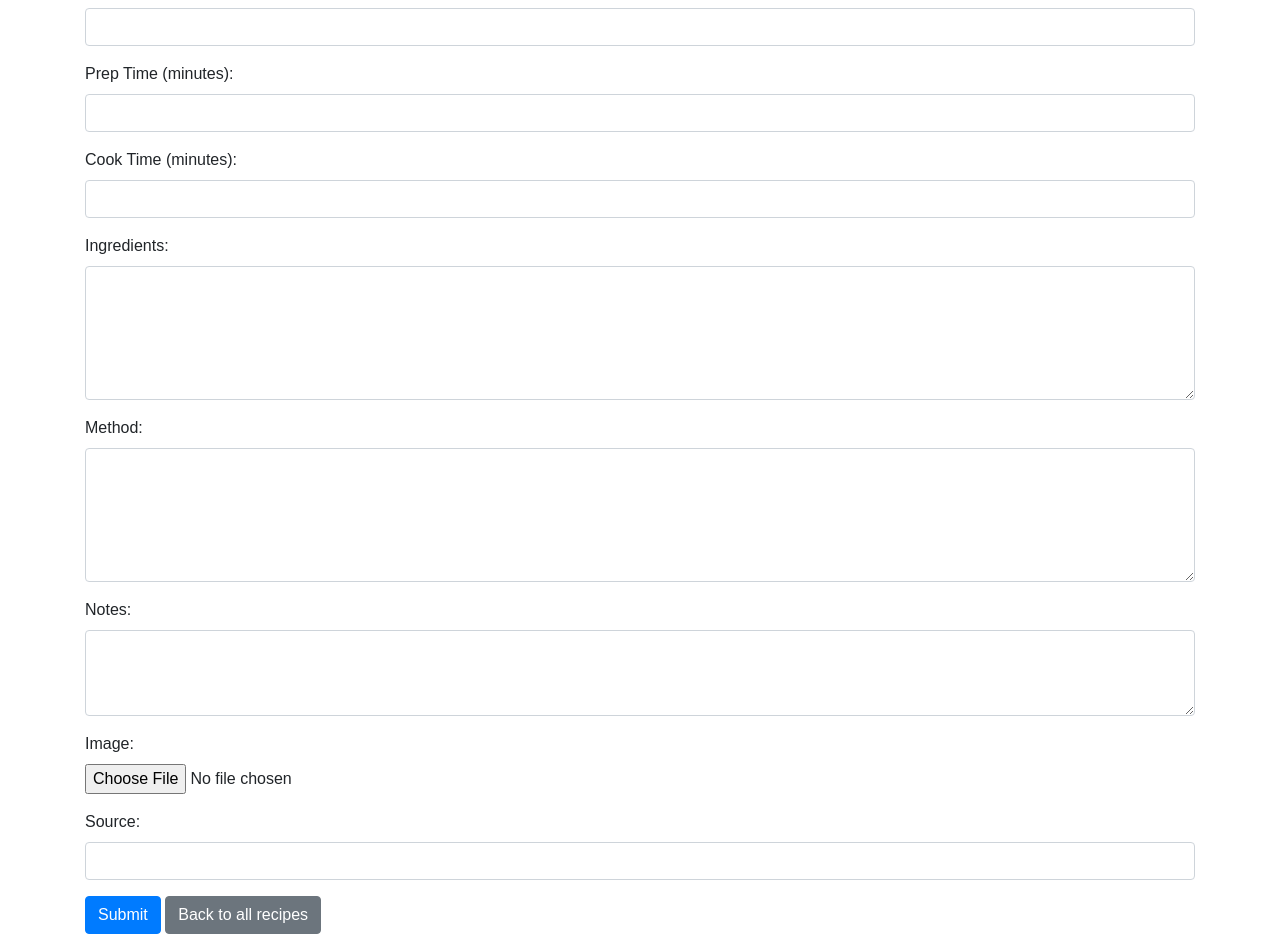
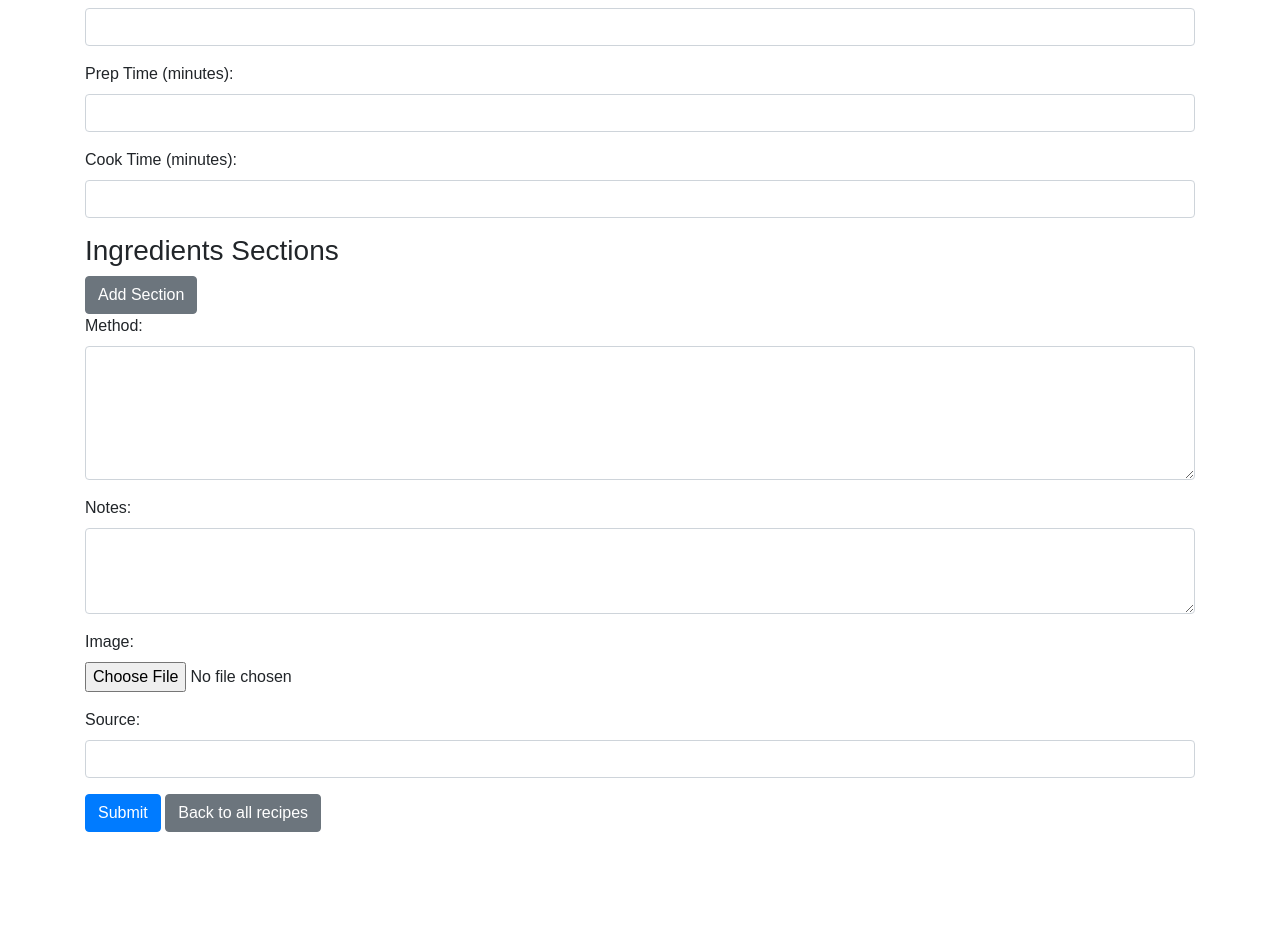
Before and after one commit to errolleesw/savor-recipes-flask, a Flask app: page /recipes/create in a window 1280 px wide. Shown: the part 668-1602 px from the top of the page. After the commit the page ends 1500 px from the top, so only its background shows below. Run offline with Flask 3, Linux system fonts and the light colour scheme; the visitor is signed in with stand-in values (Sample User, id 1); some libraries are stand-ins or nearby versions.

Commit message:
Update create form to create ingredient sections
Added interactivity to recipe creation form to support adding ingredient section and ingredients.

- still buggy, as the section and ingredient indexes aren't incrementing correctly.

```diff
--- a/app/controllers/recipes_controller.py
+++ b/app/controllers/recipes_controller.py
@@ -20,7 +20,7 @@ def recipes_list():
 @login_required
 def create_recipe():
     if request.method == 'POST':
-        # handle form submission
+        # Create the main recipe object
         new_recipe = Recipe(
             # id=request.form['name'],
             name=request.form['name'],
@@ -42,8 +42,43 @@ def create_recipe():
             created_by=current_user.id
         )
         db.session.add(new_recipe)
+        db.session.flush()  # Get the ID of the newly created recipe
+
+        # Process each ingredient section
+        section_index = 0
+        while f'section_name_{section_index}' in request.form:
+            section_name = request.form[f'section_name_{section_index}']
+            new_section = IngredientsSection(
+                recipe_id=new_recipe.id,
+                name=section_name,
+                c_order=section_index + 1,
+                created_by=current_user.id
+            )
+            db.session.add(new_section)
+            db.session.flush()
+
+            # Process each ingredient in the section
+            ingredient_index = 0
+            while f'ingredient_name_{section_index}_{ingredient_index}' in request.form:
+                ingredient_name = request.form[f'ingredient_name_{section_index}_{ingredient_index}']
+                quantity = request.form[f'ingredient_quantity_{section_index}_{ingredient_index}']
+                unit = request.form[f'ingredient_unit_{section_index}_{ingredient_index}']
+
+                new_ingredient = Ingredients(
+                    section_id=new_section.id,
+                    name=ingredient_name,
+                    quantity=quantity,
+                    unit=unit,
+                    created_by=current_user.id
+                )
+                db.session.add(new_ingredient)
+                # ingredient_index += 1
+
+            # section_index += 1
+
         db.session.commit()
         return redirect(url_for('recipes.recipes_list'))
+
     return render_template('recipe_create.html', title='Create a Recipe', recipe_data={})
 
 @recipes_bp.route('/fetch', methods=['POST'])
@@ -84,3 +119,18 @@ def delete_recipe(recipe_id):
     db.session.delete(recipe)
     db.session.commit()
     return redirect(url_for('recipes.recipes_list'))
+
+from flask import render_template, request, jsonify
+
+@recipes_bp.route('/add_section', methods=['POST'])
+@login_required
+def add_section():
+    section_index = request.form.get('section_index', 0, type=int)
+    return render_template('partials/_ingredient_section.html', section_index=section_index)
+
+@recipes_bp.route('/add_ingredient', methods=['POST'])
+@login_required
+def add_ingredient():
+    section_index = request.form.get('section_index', 0, type=int)
+    ingredient_index = request.form.get('ingredient_index', 0, type=int)
+    return render_template('partials/_ingredient.html', section_index=section_index, ingredient_index=ingredient_index)
--- a/app/templates/recipe_create.html
+++ b/app/templates/recipe_create.html
@@ -91,17 +91,24 @@
         value="{{ recipe_data.cook_time }}"
       />
     </div>
-    <div class="form-group">
-      <label for="ingredients">Ingredients:</label>
-      <textarea
-        class="form-control"
-        id="ingredients"
-        name="ingredients"
-        rows="5"
+
+    <div id="ingredient-sections">
+      <h3>Ingredients Sections</h3>
+      <button
+        type="button"
+        class="btn btn-secondary"
+        hx-post="{{ url_for('recipes.add_section') }}"
+        hx-trigger="click"
+        hx-target="#ingredient-sections"
+        hx-include="#section-index"
+        hx-swap="beforeend"
       >
-{{ recipe_data.ingredients }}</textarea
-      >
+        Add Section
+      </button>
+      <input type="hidden" id="section-index" name="section_index" value="0" />
+      <!-- This is where the sections will be dynamically added -->
     </div>
+
     <div class="form-group">
       <label for="instructions">Method:</label>
       <textarea
```
Also changed, not shown: app/templates/partials/_ingredient.html (added, +44 -0 lines), app/templates/partials/_ingredient_section.html (added, +40 -0 lines).
